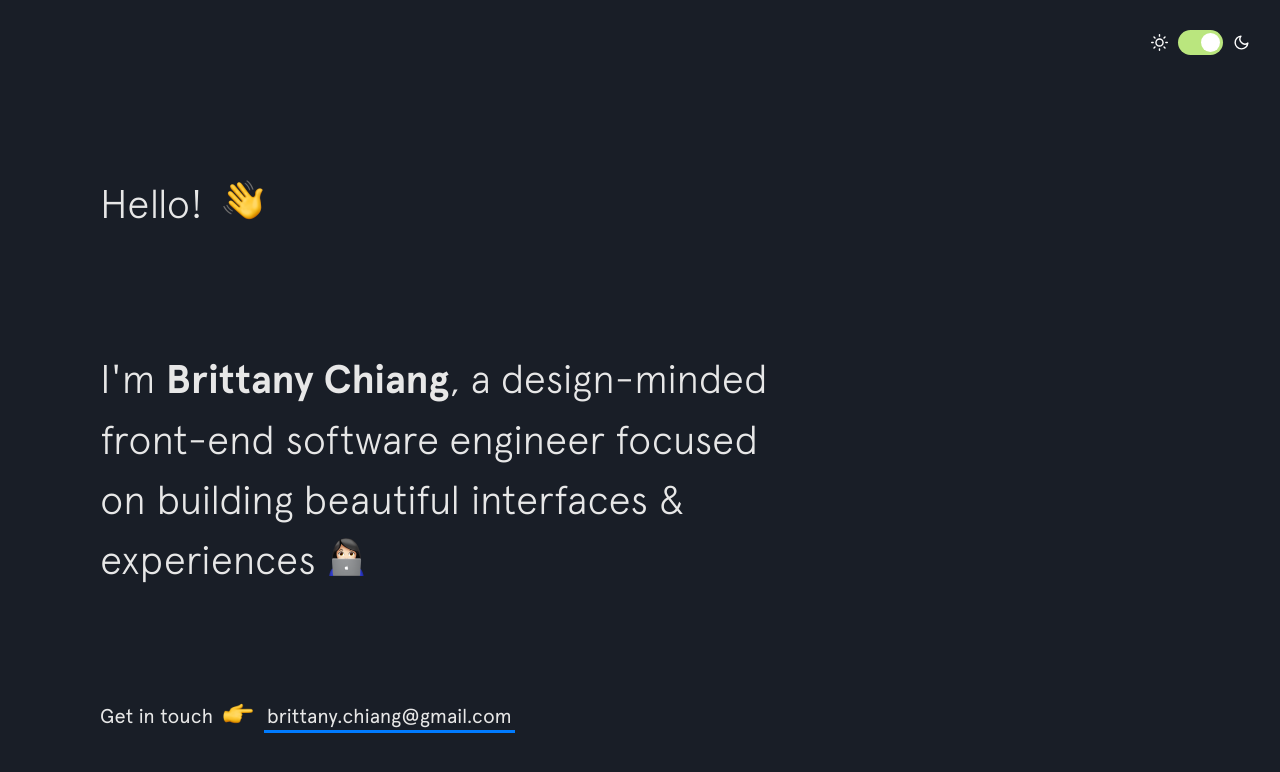
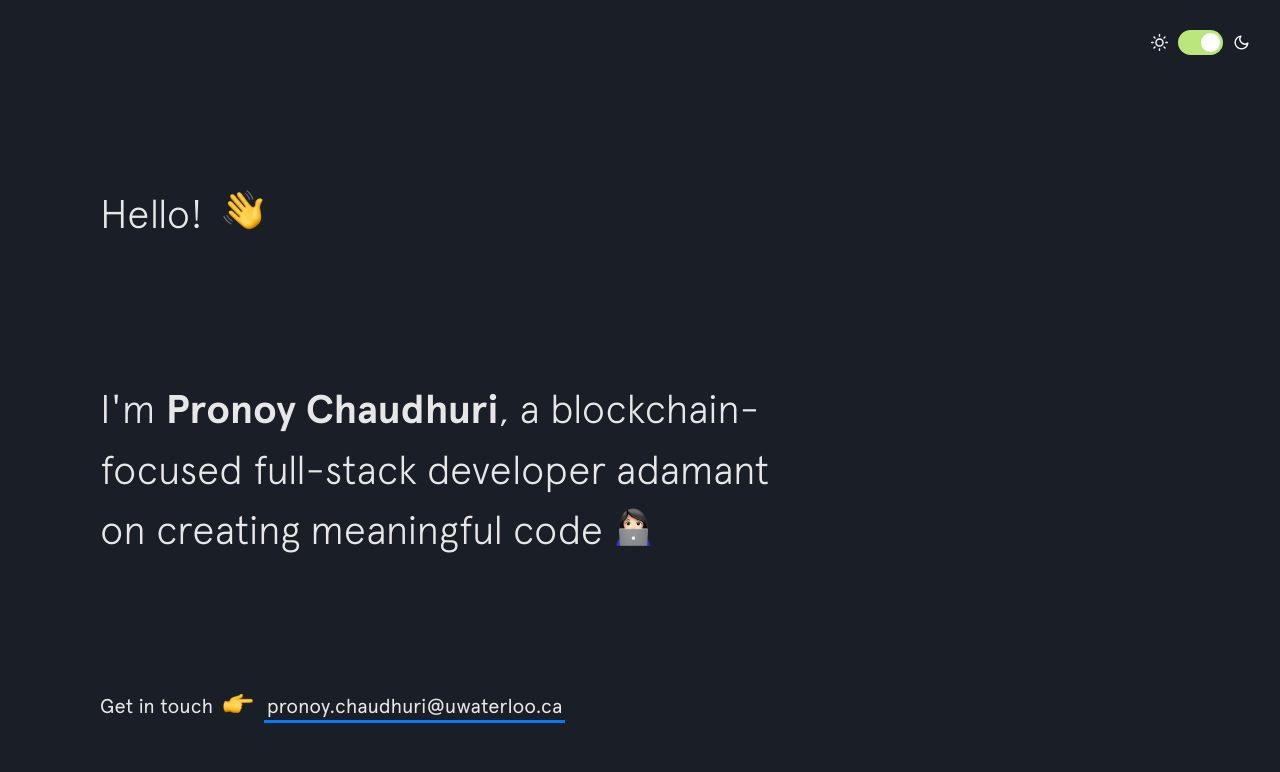
Before and after one commit to PronoyC/pronoyc.github.io, a Jekyll site: the page built from index.html, in a window 1280 px wide and 900 px high. Shown: the top 772 px of the window. Built offline with Jekyll 4.4.1, drawn with Linux system fonts in a browser that asks for light colours; nearby versions of some CDN libraries.

Commit message:
Update intro.html

```diff
--- a/_includes/intro.html
+++ b/_includes/intro.html
@@ -4,7 +4,7 @@
   </h1>
 
   <h2 class="intro__tagline">I'm
-    <span class="name">Brittany Chiang</span>, a design-minded front-end software engineer focused on building beautiful interfaces &amp; experiences
+    <span class="name">Pronoy Chaudhuri</span>, a blockchain-focused full-stack developer adamant on creating meaningful code
     <span class="emoji technologist"></span>
   </h2>
 
@@ -12,7 +12,7 @@
     <span>Get in touch </span>
     <span class="emoji pointer"></span>
     <span>
-      <a href="mailto:brittany.chiang@gmail.com" target="_blank" class="highlight-link">brittany.chiang@gmail.com</a>
+      <a href="mailto:pronoy.chaudhuri@uwaterloo.ca" target="_blank" class="highlight-link">pronoy.chaudhuri@uwaterloo.ca</a>
     </span>
   </h3>
 </header>
```
